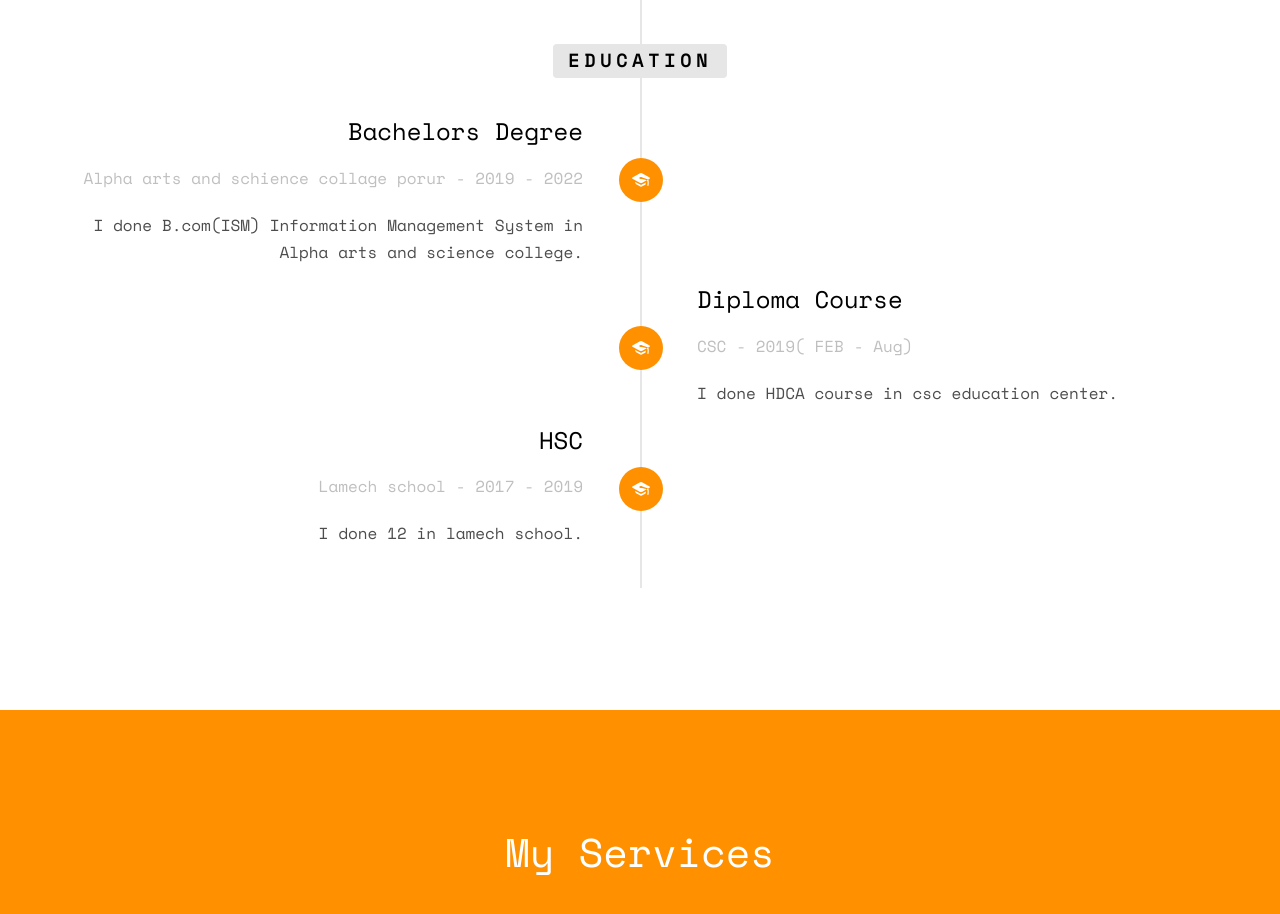
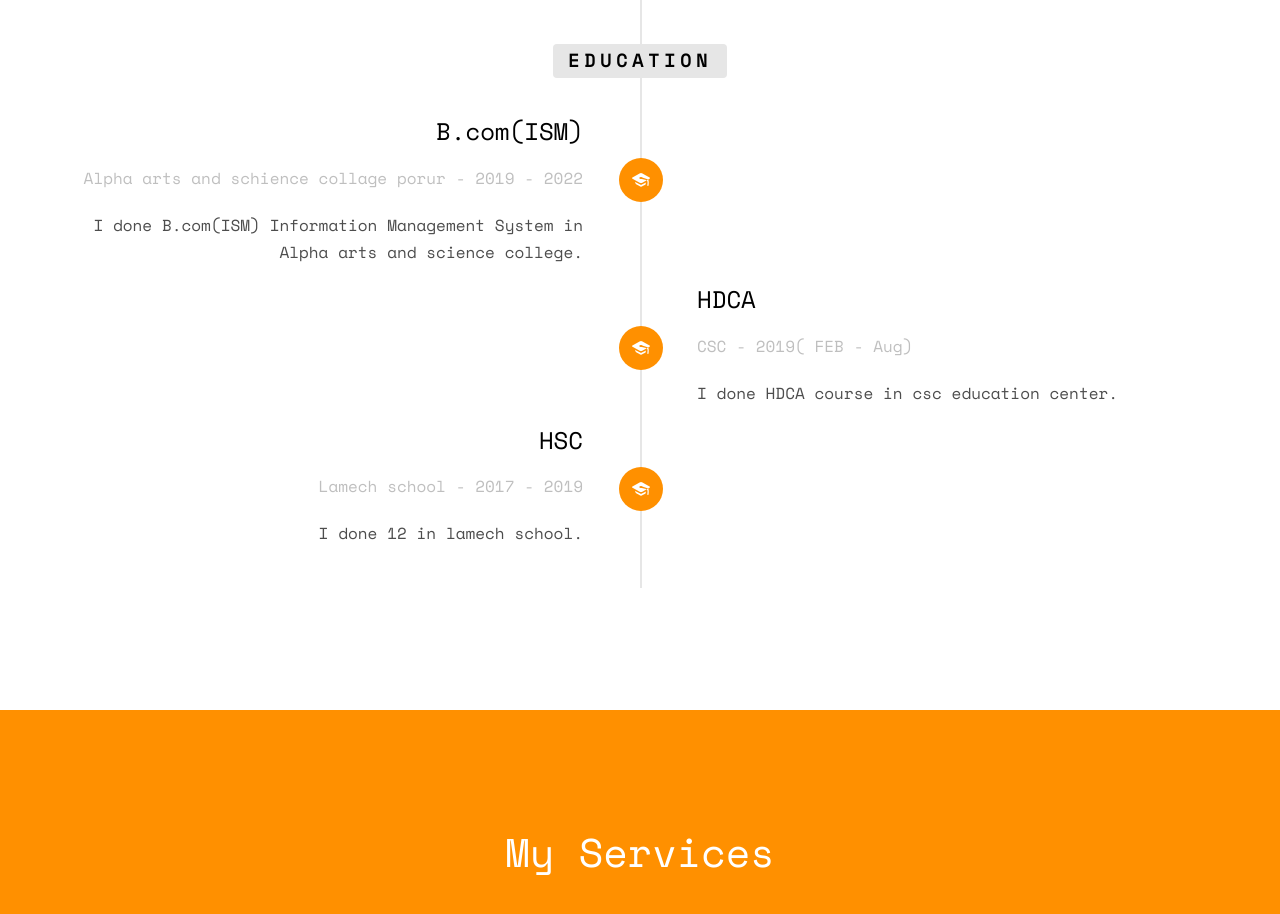
Before and after one commit to GokulKrish002/Test, a plain HTML site: page index.html in a window 1280 px wide. Shown: the part 2241-3155 px from the top of the page. Drawn offline with nearby package versions, Linux system fonts and the light colour scheme; some packages are replaced by stand-ins of ours; no server answers; files whose address does not match are found by name.

Commit message:
make some changes

```diff
--- a/index.html
+++ b/index.html
@@ -140,7 +140,7 @@
 							<div class="timeline-badge"><i class="icon-graduation-cap"></i></div>
 							<div class="timeline-panel">
 								<div class="timeline-heading">
-									<h3 class="timeline-title">Bachelors Degree</h3>
+									<h3 class="timeline-title">B.com(ISM)</h3>
 									<span class="company">Alpha arts and schience collage porur - 2019 - 2022</span>
 								</div>
 								<div class="timeline-body">
@@ -152,7 +152,7 @@
 							<div class="timeline-badge"><i class="icon-graduation-cap"></i></div>
 							<div class="timeline-panel">
 								<div class="timeline-heading">
-									<h3 class="timeline-title">Diploma Course</h3>
+									<h3 class="timeline-title">HDCA</h3>
 									<span class="company">CSC - 2019( FEB - Aug)</span>
 								</div>
 								<div class="timeline-body">
```
